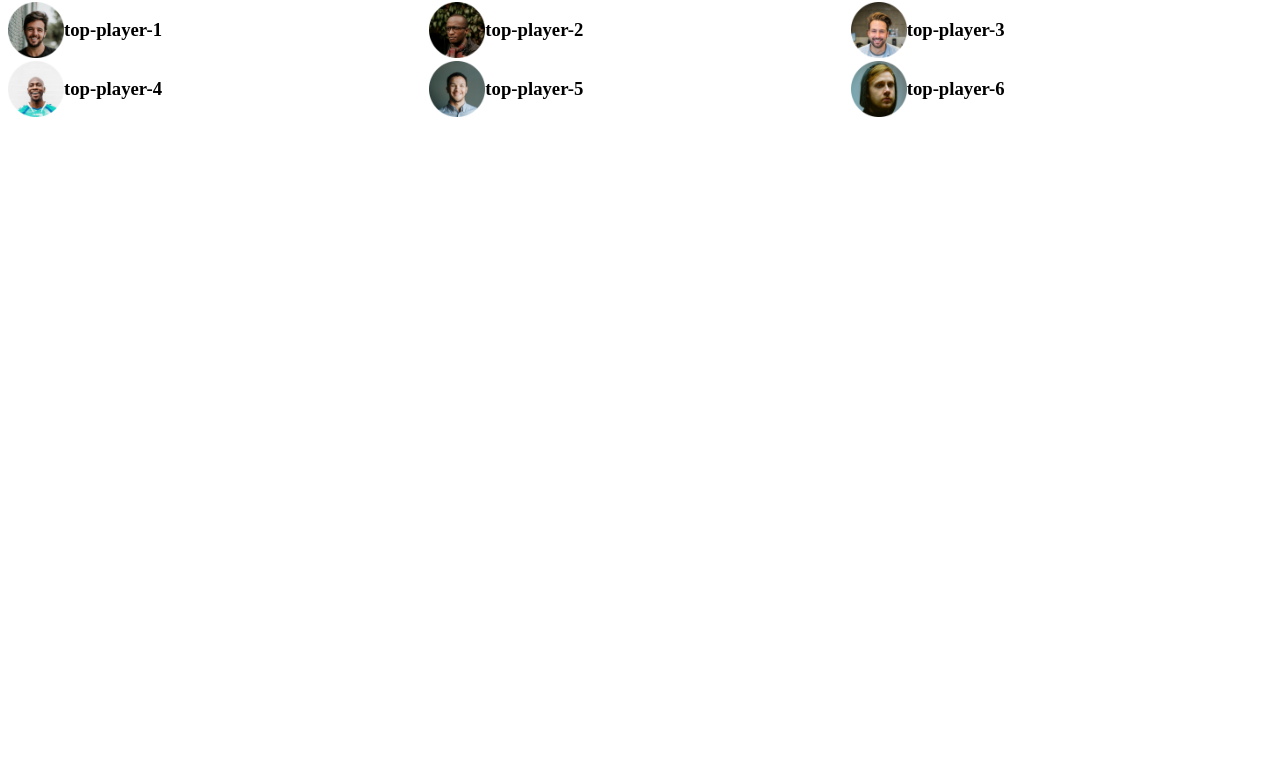
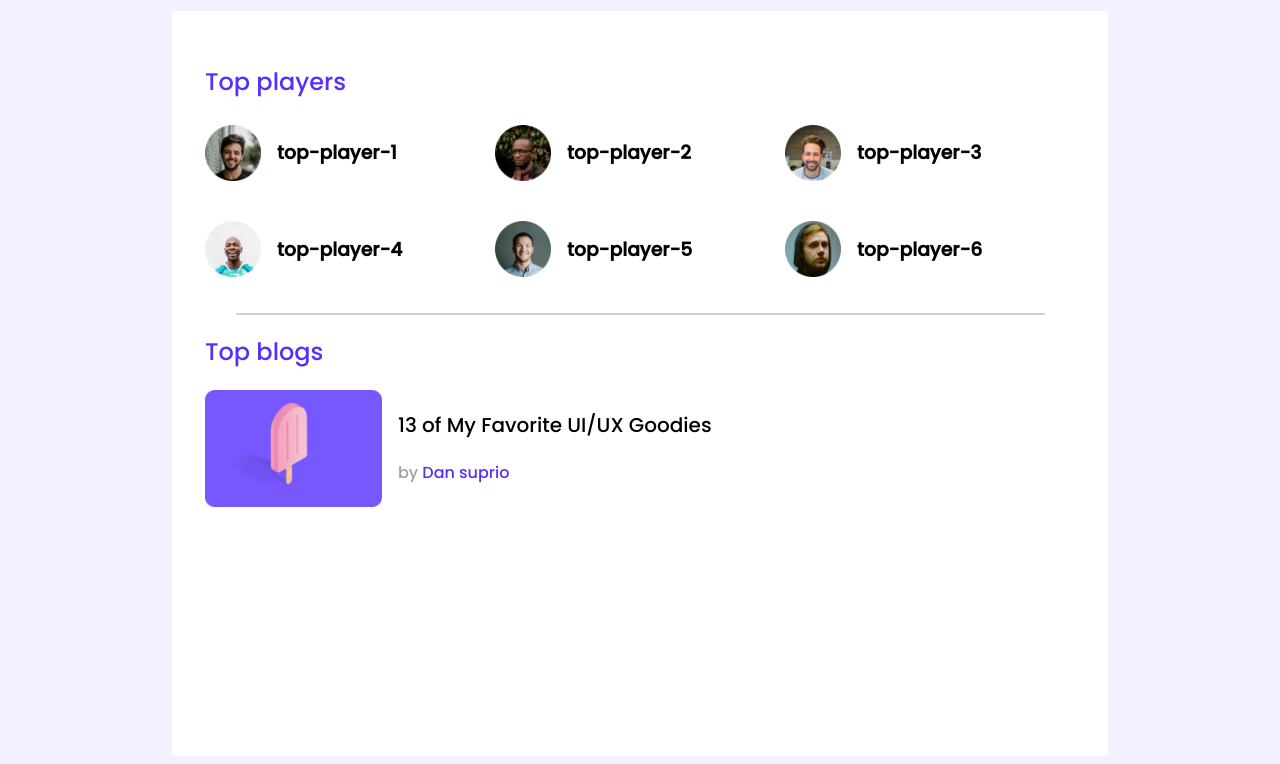
Before and after one commit to shakilahamed95/leader-board-css3, a plain HTML site: page index.html in a window 1280 px wide. Shown: the part 80-844 px from the top of the page. Before the commit the page ends 800 px from the top, so only its background shows below. Drawn offline with Linux system fonts and the light colour scheme; a web font is replaced by a local one.

Commit message:
2nd part

```diff
--- a/index.html
+++ b/index.html
@@ -14,36 +14,54 @@
     <header>
 
     </header>
-    <section>
+    <main>
+        <section class="container">
             <div class="top-players">
+                <h2 class="section-title">Top players</h2>
                 <div class="players">
                     <div class="player">
                         <img src="images/players/player-1.png" alt="">
-                    <h3>top-player-1</h3>
+                        <h3 class="player-name">top-player-1</h3>
                     </div>
                     <div class="player">
                         <img src="images/players/player-2.png" alt="">
-                    <h3>top-player-2</h3>
+                        <h3 class="player-name">top-player-2</h3>
                     </div>
                     <div class="player">
                         <img src="images/players/player-3.png" alt="">
-                    <h3>top-player-3</h3>
+                        <h3 class="player-name">top-player-3</h3>
                     </div>
                     <div class="player">
                         <img src="images/players/player-4.png" alt="">
-                    <h3>top-player-4</h3>
+                        <h3 class="player-name">top-player-4</h3>
                     </div>
                     <div class="player">
                         <img src="images/players/player-5.png" alt="">
-                    <h3>top-player-5</h3>
+                        <h3 class="player-name">top-player-5</h3>
                     </div>
                     <div class="player">
                         <img src="images/players/player-6.png" alt="">
-                    <h3>top-player-6</h3>
+                        <h3 class="player-name">top-player-6</h3>
                     </div>
                 </div>
             </div>
+            <hr>
+            <div class="top-blog">
+                <h2 class="section-title">Top blogs</h2>
+                <div class="blogs">
+                    <article class="blog">
+                        <div class="thumbnail">
+                            <img src="images/blogs/blog-1.png" alt="">
+                        </div>
+                        <div class="blog-info">
+                            <h3 class="blog-title">13 of My Favorite UI/UX Goodies</h3>
+                            <p class="author">by <a href="#">Dan suprio</a></p>
+                        </div>
+                </div>
+            </div>
+            </article>
         </section>
+    </main>
 </body>
 
 </html>
--- a/style.css
+++ b/style.css
@@ -1,13 +1,74 @@
+@import url('https://fonts.googleapis.com/css2?family=Luxurious+Roman&family=Poppins:wght@500&display=swap');
+body{
+    font-family: 'Poppins', sans-serif;
+    background-color: #F3F1FF;
+}
+main{
+    display: flex;
+    justify-content: center;
+}
+.container{
+    background-color: #FFFFFF;
+    width: 870px;
+    height: 679px;
+    padding: 33px;
+}
+.section-title{
+    font-style: normal;
+    font-weight: 500;
+    font-size: 24px;
+    line-height: 36px;
+    color: #562EFF;
+}
 /* top players style */
+.top-players{
+    margin-bottom: 30px;
+}
 .players{
    display: grid;
    grid-template-columns:repeat(3,1fr);
+   grid-row-gap: 30px;
 }
 .player{
     display: flex;
     align-items: center;
+
 }
 .players img{
     width: 56px;
     height: 56px;
 }
+.player-name{
+    padding-left: 16px;
+}
+hr{
+    width: 807px;
+    height: 0px;
+    left: 315px;
+    top: 410px;
+    border: 1px solid #D1D1D1;
+}
+/* .............blog style........... */
+.blog{
+    display: flex;
+}
+.blog .thumbnail img{
+    width: 177px;
+    height: 117px;
+}
+.blog-info{
+    margin-left: 16px;
+}
+.blog-title{
+    font-weight: 500;
+    font-size: 20px;
+}
+.author{
+    color: #9F9F9F;
+    font-size: 16px;
+}
+.author a{
+    text-decoration: none;
+    color: #562EFF;
+    font-size: 16px;
+}
```
Lines whose indentation alone changed are shown as unchanged.
